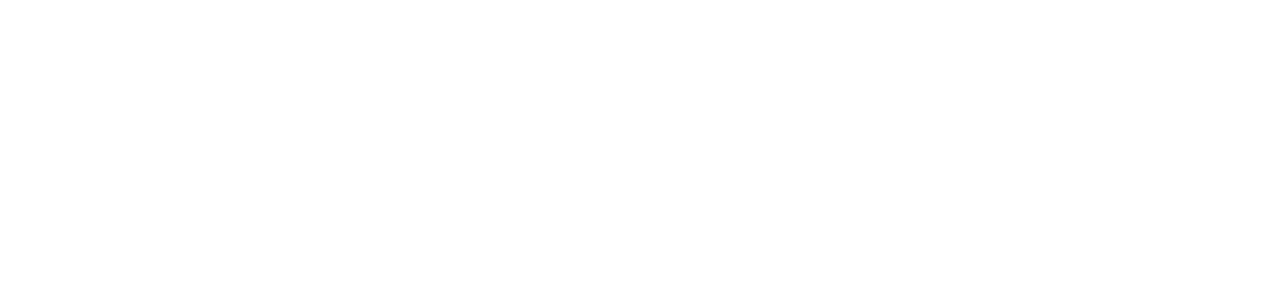
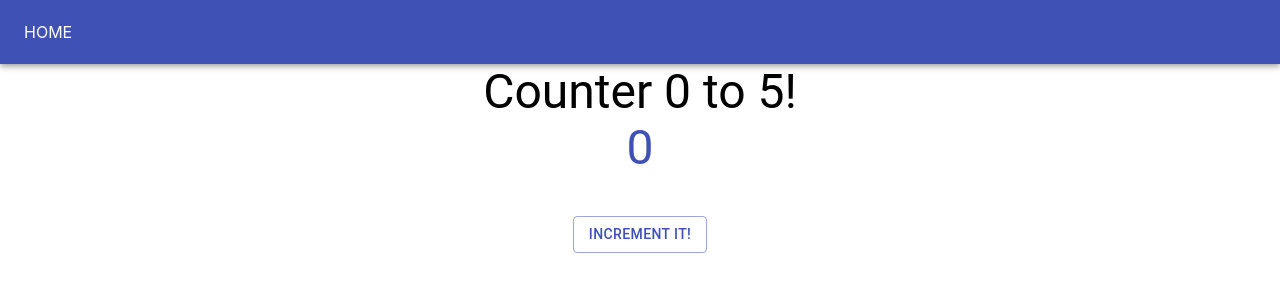
Before and after one commit to Oozaku/hello-react, a React (Create React App) app: page /counter in a window 1280 px wide. Shown: the top 300 px of the page. Built offline with nearby package versions, Linux system fonts and the light colour scheme.

Commit message:
add counter 0 to 5 with useState

```diff
--- a/src/Routes.js
+++ b/src/Routes.js
@@ -3,12 +3,14 @@
 
 import Home from './pages/Home';
 import AnotherHello from './pages/AnotherHello';
+import Counter from './pages/Counter';
 
 function Routes () {
   return (
     <BrowserRouter>
       <Route component={Home} path='/' exact />
       <Route component={AnotherHello} path='/anotherhello' />
+      <Route component={Counter} path='/counter' />
     </BrowserRouter>
 
   );
--- a/src/components/NewCard.js
+++ b/src/components/NewCard.js
@@ -35,7 +35,7 @@
       </CardContent>
       <CardActions>
         <Link href={props.src}>
-          <Typography color='primary'>Checkout!</Typography>
+          <Typography color='primary'>Check it out!</Typography>
         </Link>
       </CardActions>
     </Card>
--- /dev/null
+++ b/src/pages/Counter.js
@@ -0,0 +1,37 @@
+import React, { useState } from 'react';
+import Button from '@material-ui/core/Button';
+import Grid from '@material-ui/core/Grid'
+import TopPanel from '../components/TopPanel'
+import { Typography } from '@material-ui/core';
+
+const Counter = () => {
+  const [count, setCount] = useState(0);
+
+  return (
+    <div>
+      <TopPanel />
+
+      <Grid container spacing={5} align='center'>
+
+        <Grid item xs={12}>
+          <Typography variant='h3' align='center'>Counter 0 to 5!</Typography>
+          <Typography variant='h3' align='center' color='primary'>{count}</Typography>
+        </Grid>
+
+        <Grid container item xs={12} justify='center'>
+          <Button
+            color='primary'
+            variant='outlined'
+            onClick={() => setCount((count + 1) % 6)}>
+            Increment it!
+          </Button>
+        </Grid>
+
+      </Grid>
+    </div>
+
+  );
+
+}
+
+export default Counter;
--- a/src/pages/Home.js
+++ b/src/pages/Home.js
@@ -7,12 +7,13 @@
   return (
     <div>
       <TopPanel />
+      <br/><br/>
       <Grid container spacing={5} justify='center'>
         <Grid item xs={12} sm={3} >
           <NewCard title='Another Hello' description='Using grid!' src='/anotherhello'/>
         </Grid>
         <Grid item xs={12} sm={3} >
-          <NewCard title='Another Hello' description='Using grid!' src='/anotherhello'/>
+          <NewCard title='Counter 0 to 5' description='Using useState!' src='/counter'/>
         </Grid>
       </Grid>
     </div>
```
